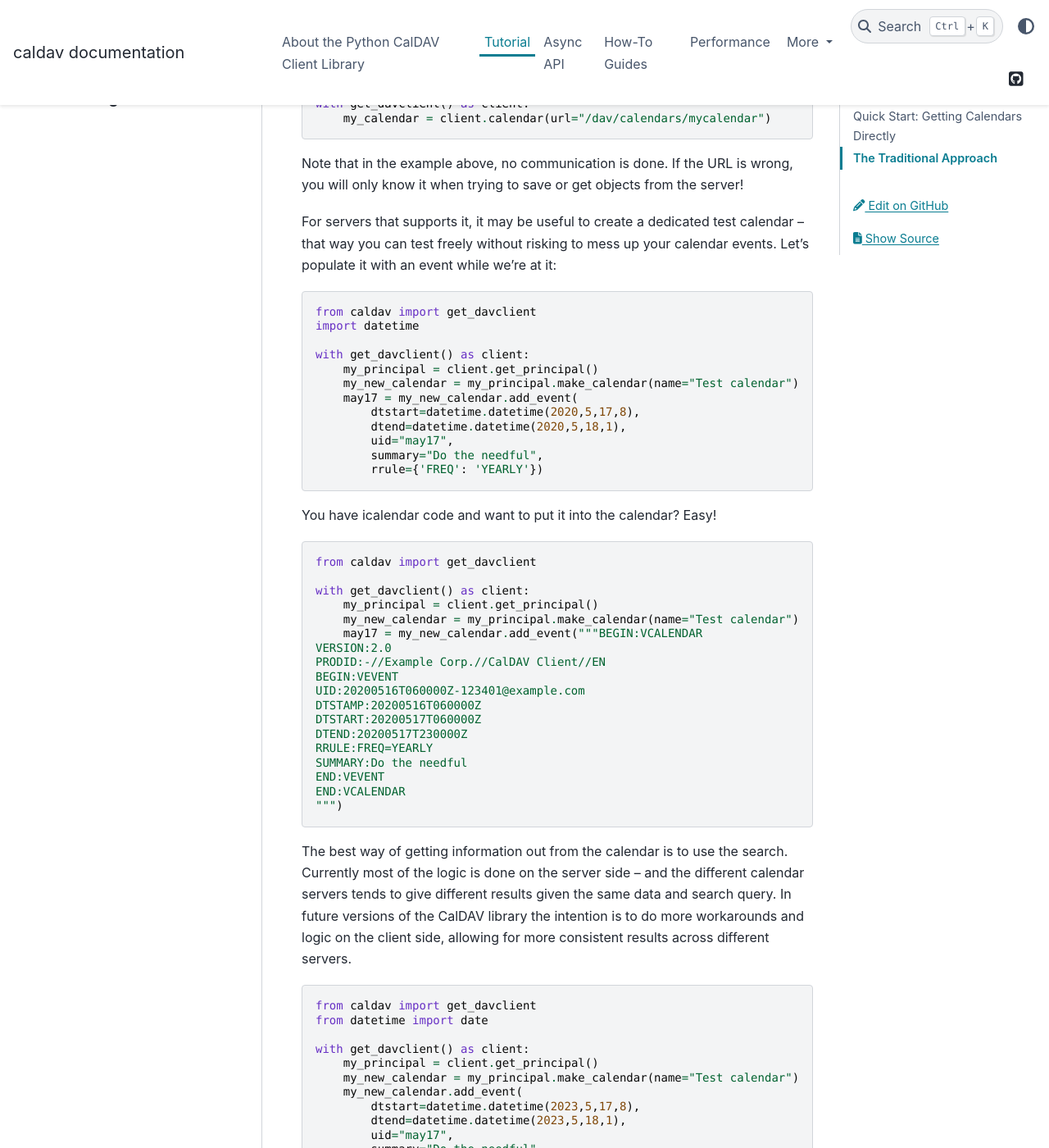
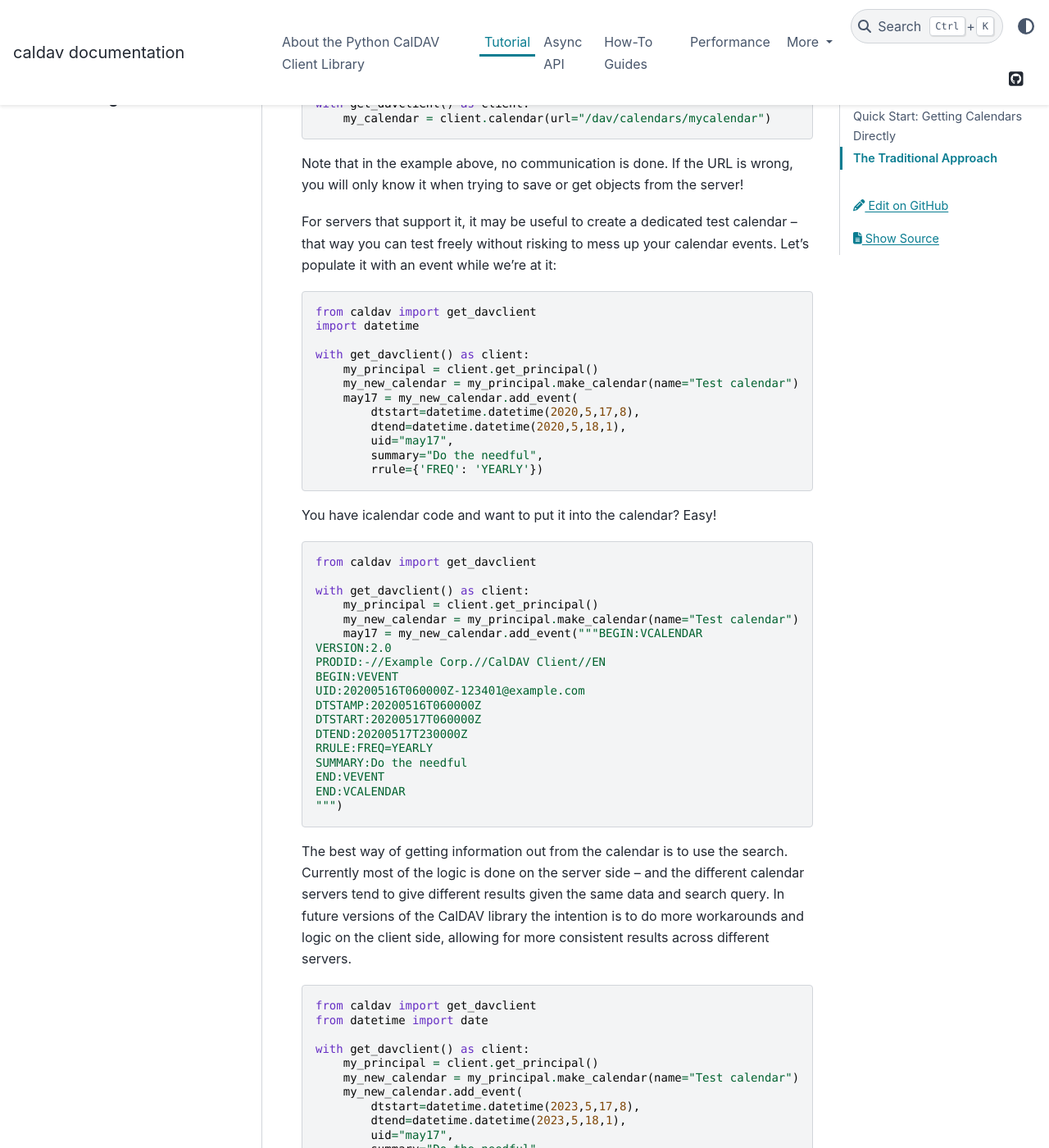
Before and after one commit to python-caldav/caldav, a Sphinx documentation site: the page built from docs/source/tutorial.rst, in a window 1280 px wide and 1400 px high, scrolled down 2843 px. Shown: the whole window at 82% size. Built offline with Sphinx 7.4.7 and the PyData theme 0.15.4, drawn with Linux system fonts in a browser that asks for light colours; pages that are not in the unit, such as notebooks, are missing from menus; some of the changed text lies outside the part shown.

Commit message:
Apply grammar suggestions from code review
Co-authored-by: Copilot <175728472+Copilot@users.noreply.github.com>

```diff
--- a/docs/source/tutorial.rst
+++ b/docs/source/tutorial.rst
@@ -125,7 +125,7 @@ to go through the principal object.
 
 Note that in the example above, no communication is done.  If the URL is wrong, you will only know it when trying to save or get objects from the server!
 
-For servers that supports it, it may be useful to create a dedicated test calendar – that way you can test freely without risking to mess up your calendar events.  Let's populate it with an event while we're at it:
+For servers that support it, it may be useful to create a dedicated test calendar – that way you can test freely without risking to mess up your calendar events.  Let's populate it with an event while we're at it:
 
 .. code-block:: python
 
@@ -165,7 +165,7 @@ You have icalendar code and want to put it into the calendar?  Easy!
     END:VCALENDAR
     """)
 
-The best way of getting information out from the calendar is to use the search.  Currently most of the logic is done on the server side – and the different calendar servers tends to give different results given the same data and search query.  In future versions of the CalDAV library the intention is to do more workarounds and logic on the client side, allowing for more consistent results across different servers.
+The best way of getting information out from the calendar is to use the search.  Currently most of the logic is done on the server side – and the different calendar servers tend to give different results given the same data and search query.  In future versions of the CalDAV library the intention is to do more workarounds and logic on the client side, allowing for more consistent results across different servers.
 
 .. code-block:: python
 
```
Also changed, not shown: other parts of docs/source/tutorial.rst (+2 -2 lines).
